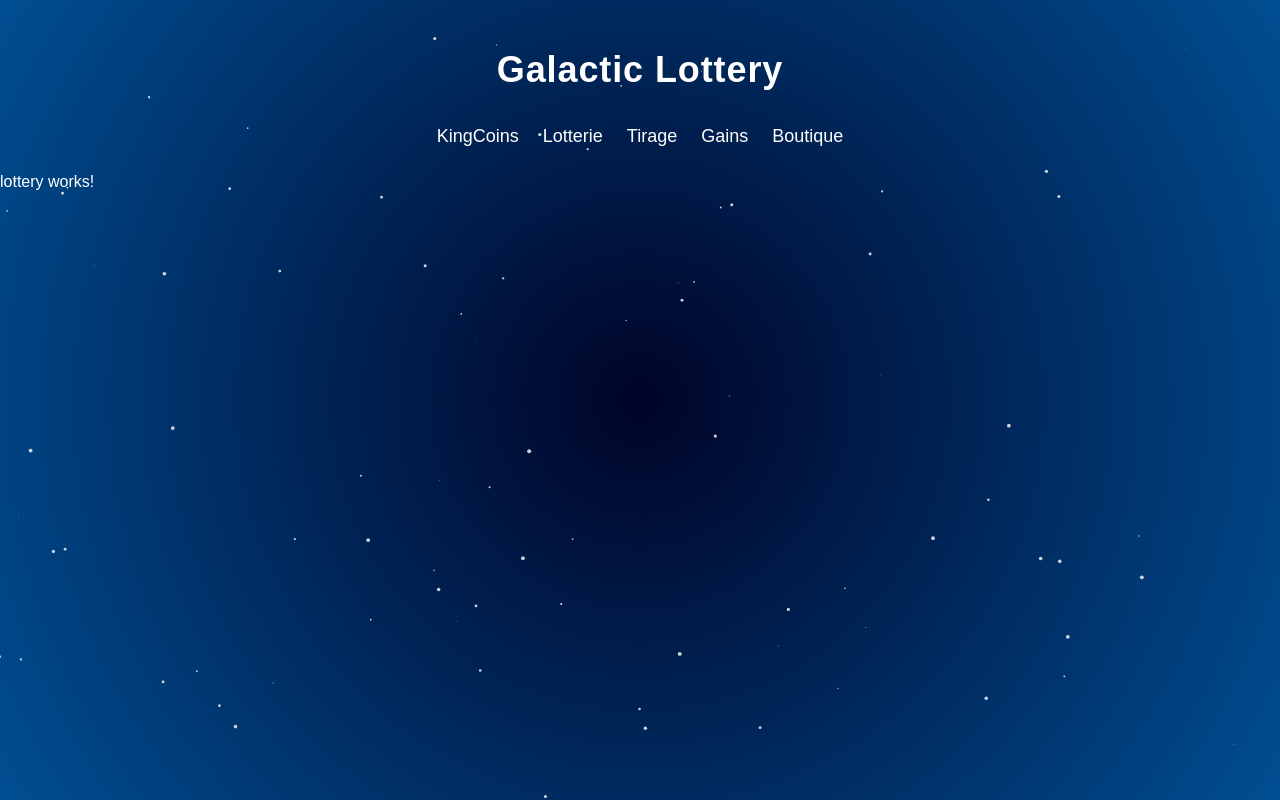
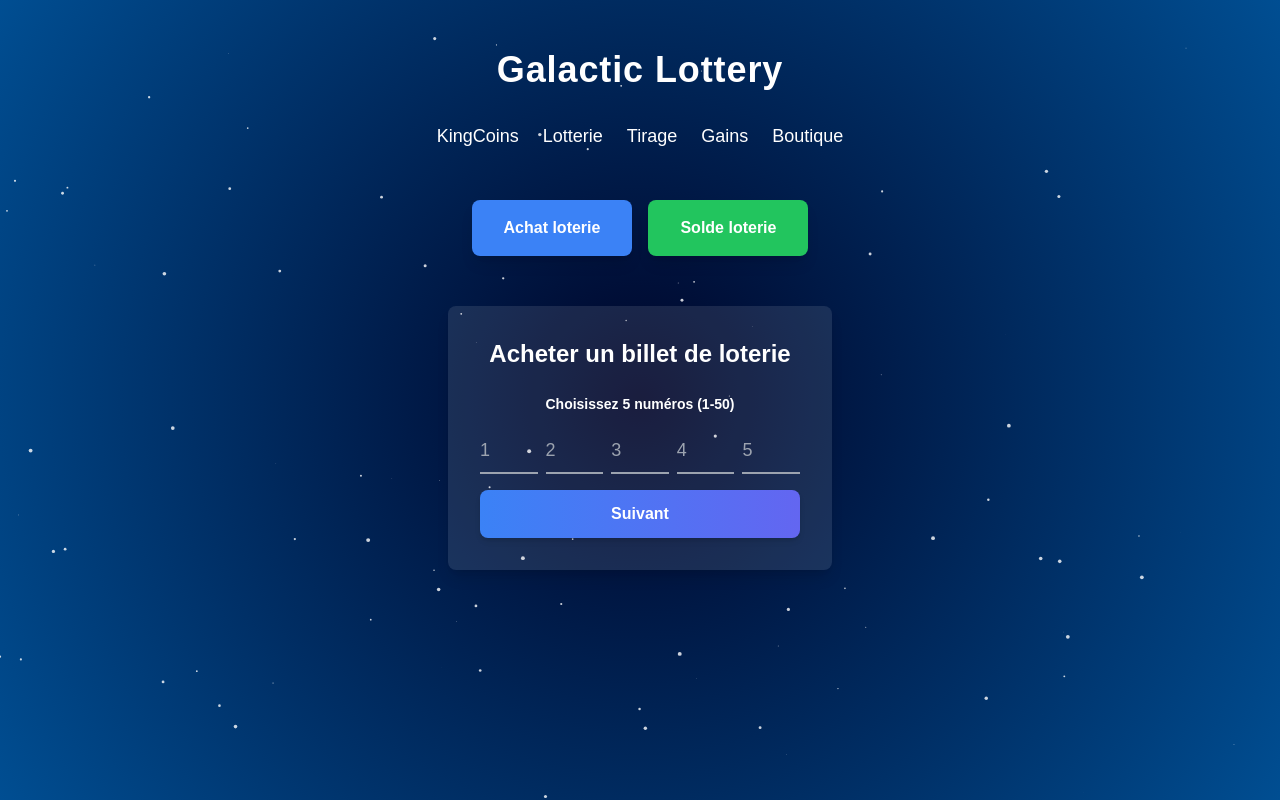
Before and after one commit to RicManByakugan/ng-lottery, an Angular app: page /dashboard/lottery in a window 1280 px wide. Built offline with nearby package versions, Linux system fonts and the light colour scheme.

Commit message:
main : page loterie

```diff
--- a/src/app/pages/dashboard/dashboard.component.scss
+++ b/src/app/pages/dashboard/dashboard.component.scss
@@ -5,8 +5,3 @@ nav a {
 nav a.router-link-active {
   @apply text-yellow-400 font-semibold;
 }
-
-
-.mt-5 {
-  margin-top: 50px;
-}
--- a/src/app/pages/dashboard/kingcoins/kingcoins.component.html
+++ b/src/app/pages/dashboard/kingcoins/kingcoins.component.html
@@ -1 +1,57 @@
-<p>kingcoins works!</p>
+<div
+  class="mt-5 relative z-10 flex flex-col items-center justify-center h-full text-white"
+>
+  <div class="flex space-x-4">
+    <button
+      (click)="switchMenu()"
+      class="bg-blue-500 hover:bg-blue-600 text-white font-bold py-4 px-8 rounded-lg shadow-lg transition"
+    >
+      Achat KingCoins
+    </button>
+    <button
+      (click)="switchMenu()"
+      class="bg-green-500 hover:bg-green-600 text-white font-bold py-4 px-8 rounded-lg shadow-lg transition"
+    >
+      Solde KingCoins
+    </button>
+  </div>
+
+  <div
+    *ngIf="menu"
+    class="mt-5 bg-white bg-opacity-10 rounded-lg shadow-lg p-8 w-96"
+  >
+    <h2 class="text-2xl font-semibold mb-6 text-center">
+      Acheter des KingCoins
+    </h2>
+    <form>
+      <div class="relative group mb-6">
+        <input
+          type="number"
+          placeholder="Montant"
+          name="number"
+          class="w-full border-b-2 border-gray-400 bg-transparent text-white placeholder-gray-400 focus:outline-none focus:border-blue-500 focus:ring-0 text-lg pb-2"
+          required
+        />
+        <span
+          class="absolute bottom-0 left-0 w-0 h-0.5 bg-green-500 group-focus-within:w-full transition-all duration-300"
+        ></span>
+      </div>
+      <button
+        type="submit"
+        class="mt-8 flex items-center justify-center w-full bg-gradient-to-r from-blue-500 to-indigo-500 hover:from-blue-600 hover:to-indigo-600 text-white font-bold py-3 px-6 rounded-lg shadow-md transform hover:scale-105 transition-all duration-300"
+      >
+        Acheter
+      </button>
+    </form>
+  </div>
+
+  <div
+    *ngIf="!menu"
+    class="mt-5 bg-white bg-opacity-10 rounded-lg shadow-lg p-8 w-96"
+  >
+    <h2 class="text-2xl font-semibold mb-6 text-center">Solde KingCoins</h2>
+    <h1 class="text-9xl font-extrabold mb-6 tracking-wide text-center">
+      0
+    </h1>
+  </div>
+</div>
--- a/src/app/pages/dashboard/kingcoins/kingcoins.component.ts
+++ b/src/app/pages/dashboard/kingcoins/kingcoins.component.ts
@@ -1,12 +1,18 @@
+import { CommonModule } from '@angular/common';
 import { Component } from '@angular/core';
+import { RouterLink } from '@angular/router';
 
 @Component({
   selector: 'app-kingcoins',
   standalone: true,
-  imports: [],
+  imports: [CommonModule],
   templateUrl: './kingcoins.component.html',
   styleUrl: './kingcoins.component.scss'
 })
 export class KingcoinsComponent {
+  menu: boolean = false;
 
+  switchMenu() {
+    this.menu = !this.menu;
+  }
 }
--- a/src/app/pages/dashboard/lottery/lottery.component.html
+++ b/src/app/pages/dashboard/lottery/lottery.component.html
@@ -1 +1,107 @@
-<p>lottery works!</p>
+<div
+  class="mt-5 relative z-10 flex flex-col items-center justify-center h-full text-white"
+>
+  <div class="flex space-x-4">
+    <button
+      (click)="switchMenu()"
+      class="bg-blue-500 hover:bg-blue-600 text-white font-bold py-4 px-8 rounded-lg shadow-lg transition"
+    >
+      Achat loterie
+    </button>
+    <button
+      (click)="switchMenu()"
+      class="bg-green-500 hover:bg-green-600 text-white font-bold py-4 px-8 rounded-lg shadow-lg transition"
+    >
+      Solde loterie
+    </button>
+  </div>
+
+  <div
+    *ngIf="menu"
+    class="mt-5 bg-white bg-opacity-10 rounded-lg shadow-lg p-8 w-96"
+  >
+    <h2 class="text-2xl font-semibold mb-6 text-center">
+      Acheter un billet de loterie
+    </h2>
+    <form (ngSubmit)="buyLotteryTicket()" #lotteryForm="ngForm">
+      <div class="mb-4" *ngIf="nextStep">
+        <label class="block text-sm font-bold mb-3 text-center"
+          >Choisissez 5 numéros (1-50)</label
+        >
+        <div class="grid grid-cols-5 gap-2">
+          <input
+            *ngFor="let number of lotteryData.numbers; let i = index"
+            type="number"
+            [name]="'number' + i"
+            [(ngModel)]="lotteryData.numbers[i]"
+            min="1"
+            max="50"
+            placeholder="{{ i + 1 }}"
+            required
+            class="border-b-2 border-gray-400 bg-transparent text-white placeholder-gray-400 focus:outline-none focus:border-blue-500 focus:ring-0 text-lg pb-2"
+          />
+        </div>
+        <p class="text-red-500 mt-2" *ngIf="errorMessageNumbers">
+          {{ errorMessageNumbers }}
+        </p>
+      </div>
+      <div class="mb-4" *ngIf="!nextStep">
+        <label class="block text-sm font-bold mb-3 text-center"
+          >Choisissez 2 étoiles (1-12)</label
+        >
+        <div class="grid grid-cols-2 gap-2">
+          <input
+            *ngFor="let star of lotteryData.stars; let i = index"
+            type="number"
+            [name]="'star' + i"
+            [(ngModel)]="lotteryData.stars[i]"
+            min="1"
+            max="12"
+            placeholder="{{ i + 1 }}"
+            required
+            class="border-b-2 border-gray-400 bg-transparent text-white placeholder-gray-400 focus:outline-none focus:border-blue-500 focus:ring-0 text-lg pb-2"
+          />
+        </div>
+        <p class="text-red-500 mt-2" *ngIf="errorMessageStars">
+          {{ errorMessageStars }}
+        </p>
+      </div>
+      <p class="text-red-500 text-center mb-4" *ngIf="globalErrorMessage">
+        {{ globalErrorMessage }}
+      </p>
+      <button
+        *ngIf="nextStep"
+        (click)="switchMenuNext()"
+        type="button"
+        class="mt-4 w-full bg-gradient-to-r from-blue-500 to-indigo-500 hover:from-blue-600 hover:to-indigo-600 text-white font-bold py-3 px-6 rounded-lg shadow-md transform hover:scale-105 transition-all duration-300"
+      >
+        Suivant
+      </button>
+      <button
+        *ngIf="!nextStep"
+        type="submit"
+        [disabled]="!lotteryForm.form.valid"
+        class="mt-4 w-full bg-gradient-to-r from-blue-500 to-indigo-500 hover:from-blue-600 hover:to-indigo-600 text-white font-bold py-3 px-6 rounded-lg shadow-md transform hover:scale-105 transition-all duration-300"
+      >
+        Acheter un billet (40 KC)
+      </button>
+
+      <button
+        *ngIf="!nextStep"
+        (click)="switchMenuNext()"
+        type="button"
+        class="mt-4 w-full bg-gradient-to-r from-blue-500 to-indigo-500 hover:from-blue-600 hover:to-indigo-600 text-white font-bold py-3 px-6 rounded-lg shadow-md transform hover:scale-105 transition-all duration-300"
+      >
+        Retour
+      </button>
+    </form>
+  </div>
+
+  <div
+    *ngIf="!menu"
+    class="mt-5 bg-white bg-opacity-10 rounded-lg shadow-lg p-8 w-96"
+  >
+    <h2 class="text-2xl font-semibold mb-6 text-center">Solde Loterie</h2>
+    <h1 class="text-9xl font-extrabold mb-6 tracking-wide text-center">0</h1>
+  </div>
+</div>
--- a/src/app/pages/dashboard/lottery/lottery.component.ts
+++ b/src/app/pages/dashboard/lottery/lottery.component.ts
@@ -1,12 +1,55 @@
+import { CommonModule } from '@angular/common';
 import { Component } from '@angular/core';
+import { FormsModule, ReactiveFormsModule } from '@angular/forms';
 
 @Component({
   selector: 'app-lottery',
   standalone: true,
-  imports: [],
+  imports: [CommonModule, FormsModule, ReactiveFormsModule],
   templateUrl: './lottery.component.html',
-  styleUrl: './lottery.component.scss'
+  styleUrl: './lottery.component.scss',
 })
 export class LotteryComponent {
+  menu: boolean = true;
+  nextStep: boolean = true;
 
+  lotteryData = {
+    numbers: Array(5).fill(null),
+    stars: Array(2).fill(null),
+  };
+  errorMessageNumbers: string | null = null;
+  errorMessageStars: string | null = null;
+  globalErrorMessage: string | null = null;
+
+  switchMenu() {
+    this.menu = !this.menu;
+  }
+  switchMenuNext() {
+    this.nextStep = !this.nextStep;
+  }
+
+
+  buyLotteryTicket() {
+    this.errorMessageNumbers = null;
+    this.errorMessageStars = null;
+    this.globalErrorMessage = null;
+    const numbers = this.lotteryData.numbers;
+    const stars = this.lotteryData.stars;
+    if (numbers.some((num) => num === null || num < 1 || num > 50)) {
+      this.errorMessageNumbers = 'Veuillez entrer des numéros entre 1 et 50.';
+    } else if (new Set(numbers).size !== 5) {
+      this.errorMessageNumbers = 'Les numéros doivent être uniques.';
+    }
+    if (stars.some((star) => star === null || star < 1 || star > 12)) {
+      this.errorMessageStars = 'Veuillez entrer des étoiles entre 1 et 12.';
+    } else if (new Set(stars).size !== 2) {
+      this.errorMessageStars = 'Les étoiles doivent être uniques.';
+    }
+    if (this.errorMessageNumbers || this.errorMessageStars) {
+      this.globalErrorMessage = 'Veuillez corriger les erreurs ci-dessus.';
+      return;
+    }
+    console.log('Billet acheté avec les données suivantes :', this.lotteryData);
+    this.globalErrorMessage = 'Votre billet a été acheté avec succès !';
+  }
 }
--- a/src/styles.scss
+++ b/src/styles.scss
@@ -54,3 +54,7 @@ button svg {
   width: 20px;
   height: 20px;
 }
+
+.mt-5 {
+  margin-top: 50px;
+}
```
